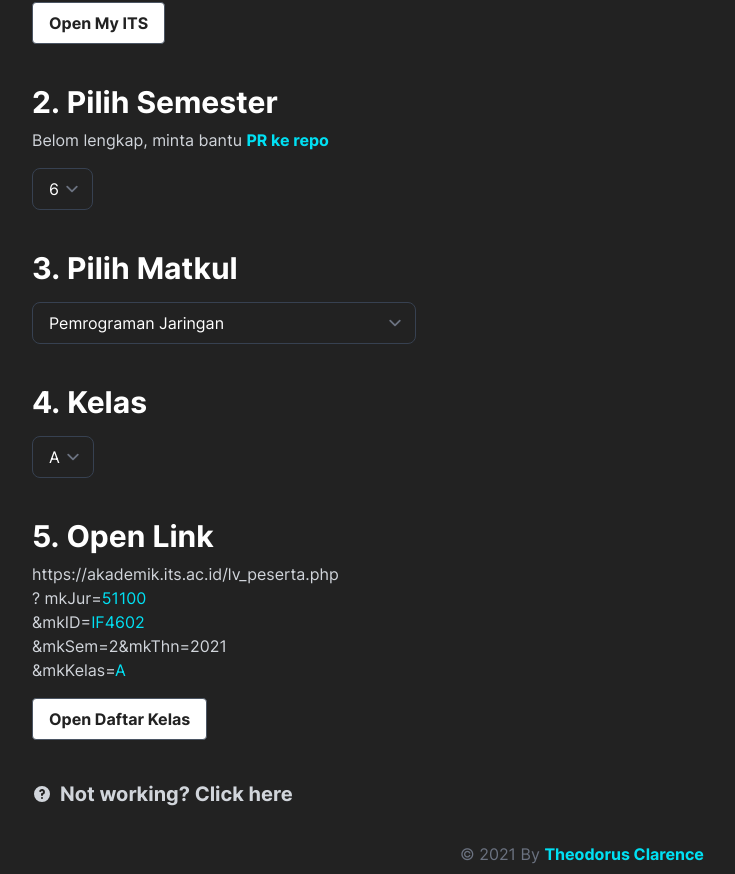
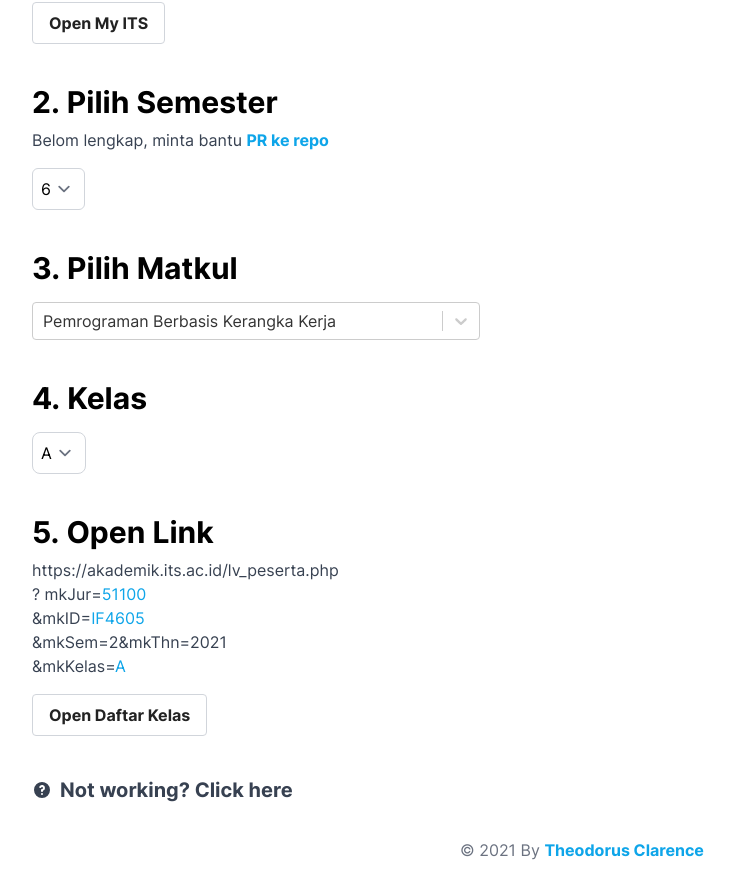
Before and after one commit to theodorusclarence/its-class-helper, a Next.js app: page / in a window 1280 px wide. Shown: the part 234-1108 px from the top of the page, without its empty margins (58-793 px from the left). Built offline with nearby package versions, Linux system fonts and the light colour scheme.

Commit message:
feat: light mode and use react-select

```diff
--- a/src/components/Button.tsx
+++ b/src/components/Button.tsx
@@ -6,12 +6,7 @@ type ButtonProps = {
   variant?: 'primary' | 'secondary';
 } & React.ComponentPropsWithoutRef<'button'>;
 
-export default function Button({
-  children,
-  className = '',
-  variant = 'primary',
-  ...rest
-}: ButtonProps) {
+export default function Button({ children, className = '', variant = 'primary', ...rest }: ButtonProps) {
   return (
     <button
       {...rest}
@@ -20,7 +15,7 @@ export default function Button({
         'border border-gray-600',
         {
           'bg-dark text-white': variant === 'primary',
-          'bg-white text-dark hover:bg-gray-200 hover:text-dark transition-colors':
+          'bg-white text-dark border-gray-300 hover:bg-gray-200 hover:text-dark transition-colors':
             variant === 'secondary',
         },
         className
--- a/src/components/ButtonLink.tsx
+++ b/src/components/ButtonLink.tsx
@@ -5,12 +5,7 @@ type ButtonLinkProps = {
   variant?: 'primary' | 'secondary';
 } & UnstyledLinkProps;
 
-export default function ButtonLink({
-  children,
-  className = '',
-  variant = 'primary',
-  ...rest
-}: ButtonLinkProps) {
+export default function ButtonLink({ children, className = '', variant = 'primary', ...rest }: ButtonLinkProps) {
   return (
     <UnstyledLink
       {...rest}
@@ -19,7 +14,7 @@ export default function ButtonLink({
         'border border-gray-600',
         {
           'bg-dark text-white': variant === 'primary',
-          'bg-white text-dark hover:bg-gray-200 hover:text-dark transition-colors':
+          'bg-white text-dark border-gray-300 hover:bg-gray-200 hover:text-dark transition-colors':
             variant === 'secondary',
         },
         className
--- a/src/components/FaqSection.tsx
+++ b/src/components/FaqSection.tsx
@@ -7,9 +7,8 @@ import NextImage from './NextImage';
 export default function FaqSection() {
   return (
     <Disclosure as='div'>
-      <Disclosure.Button className='inline-flex items-center gap-2 text-lg font-bold text-gray-300 md:text-xl hover:text-primary-400 focus-visible:text-primary-400'>
-        <HiQuestionMarkCircle className='flex-shrink-0' />{' '}
-        <span>Not working? Click here</span>
+      <Disclosure.Button className='inline-flex items-center gap-2 text-lg font-bold text-gray-700 md:text-xl hover:text-primary-400 focus-visible:text-primary-400'>
+        <HiQuestionMarkCircle className='flex-shrink-0' /> <span>Not working? Click here</span>
       </Disclosure.Button>
 
       <Transition
@@ -23,17 +22,11 @@ export default function FaqSection() {
         <Disclosure.Panel className='mt-4 space-y-4'>
           <div className='space-y-2'>
             <p>Kalo muncul error kaya gini</p>
-            <NextImage
-              src='/images/error1.png'
-              width='410'
-              height='74'
-              alt='Error: Maaf anda tidak berhak akses'
-            />
+            <NextImage src='/images/error1.png' width='410' height='74' alt='Error: Maaf anda tidak berhak akses' />
           </div>
           <div className='space-y-2'>
             <p>
-              Pastiin di <b>Step 1</b>, udah masuk sampe <b>SIAKAD</b>, bukan
-              sampe dashboard doang
+              Pastiin di <b>Step 1</b>, udah masuk sampe <b>SIAKAD</b>, bukan sampe dashboard doang
             </p>
             <NextImage
               src='/images/troubleshoot.png'
--- a/src/pages/index.tsx
+++ b/src/pages/index.tsx
@@ -1,4 +1,6 @@
+/* eslint-disable @typescript-eslint/no-non-null-assertion */
 import * as React from 'react';
+import Select from 'react-select';
 
 import { DataMatkul, dataMatkul } from '@/data/matkul';
 
@@ -10,43 +12,41 @@ import FaqSection from '@/components/FaqSection';
 
 export default function Home() {
   const [sem, setSem] = React.useState<string>('6');
-  const [matkul, setMatkul] = React.useState<DataMatkul | undefined>(
-    dataMatkul.find((datum) => datum.kode === 'IF4602')
-  );
+  const filteredData = dataMatkul.filter((datum) => datum.sem === sem);
+
+  const [matkul, setMatkul] = React.useState<DataMatkul>(filteredData[0]);
+  React.useEffect(() => {
+    setMatkul(filteredData[0]);
+  }, [filteredData]);
+
   const [kelas, setKelas] = React.useState<string>('A');
 
-  const filteredData = dataMatkul.filter((datum) => datum.sem === sem);
-
-  const handleMatkul = (e: React.ChangeEvent<HTMLSelectElement>) => {
-    setMatkul(dataMatkul.find((datum) => datum.kode === e.target.value));
-  };
+  const matkulOptions = filteredData.map((item) => ({
+    label: item.nama,
+    value: item.kode,
+  }));
 
   return (
     <>
       <Seo />
 
       <main>
-        <section className='relative bg-dark'>
-          <div className='min-h-screen py-16 space-y-10 text-white layout'>
+        <section className='relative'>
+          <div className='min-h-screen py-16 space-y-10 layout'>
             <h1 className='mb-8'>Daftar Kelas Informatika</h1>
             <div className='space-y-4'>
               <h3>1. Login MyITS SI Akademik</h3>
-              <p className='text-gray-300 !mt-2'>
+              <p className='text-gray-700 !mt-2'>
                 Buka sampai <b>SIAKAD</b>, jangan sampe dashboard doang.{' '}
-                <CustomLink href='https://i.imgur.com/aAf0YKh.png'>
-                  Contoh tampilan seperti ini
-                </CustomLink>
+                <CustomLink href='https://i.imgur.com/aAf0YKh.png'>Contoh tampilan seperti ini</CustomLink>
               </p>
-              <ButtonLink
-                variant='secondary'
-                href='https://akademik.its.ac.id/myitsauth.php'
-              >
+              <ButtonLink variant='secondary' href='https://akademik.its.ac.id/myitsauth.php'>
                 Open My ITS
               </ButtonLink>
             </div>
             <div className='space-y-4'>
               <h3>2. Pilih Semester</h3>
-              <p className='text-gray-300 !mt-2'>
+              <p className='text-gray-700 !mt-2'>
                 Belom lengkap, minta bantu{' '}
                 <CustomLink href='https://github.com/theodorusclarence/its-class-helper/blob/main/src/data/matkul.ts'>
                   PR ke repo
@@ -55,7 +55,7 @@ export default function Home() {
               <select
                 name='select'
                 id='semester'
-                className='py-2 pl-4 pr-8 border border-gray-700 rounded-lg focus:border-primary-400 focus:ring-primary-400 bg-dark'
+                className='py-2 pl-2 pr-8 border border-gray-300 rounded-md focus:border-primary-400 focus:ring-primary-400'
                 value={sem}
                 onChange={(e) => setSem(e.target.value)}
               >
@@ -68,26 +68,31 @@ export default function Home() {
             </div>
             <div className='space-y-4'>
               <h3>3. Pilih Matkul</h3>
-              <select
-                name='select'
-                id='matkul'
-                className='w-full max-w-sm  py-2 pl-4 pr-8 border border-gray-700 rounded-lg focus:border-primary-400 focus:ring-primary-400 bg-dark'
-                value={matkul?.kode}
-                onChange={handleMatkul}
-              >
-                {filteredData.map((item) => (
-                  <option key={item.kode} value={item.kode}>
-                    {item.nama}
-                  </option>
-                ))}
-              </select>
+              <div className='react-select-custom'>
+                <Select
+                  key={`select-${sem}`}
+                  onChange={(newValue) => {
+                    setMatkul(dataMatkul.find((datum) => datum.kode === newValue?.value)!);
+                  }}
+                  defaultValue={matkulOptions[0]}
+                  theme={(theme) => ({
+                    ...theme,
+                    colors: {
+                      ...theme.colors,
+                      primary: '#0284C7',
+                    },
+                  })}
+                  className='max-w-md'
+                  options={matkulOptions}
+                />
+              </div>
             </div>
             <div className='space-y-4'>
               <h3>4. Kelas</h3>
               <select
                 name='select'
                 id=''
-                className='py-2 pl-4 pr-8 border border-gray-700 rounded-lg focus:border-primary-400 focus:ring-primary-400 bg-dark'
+                className='py-2 pl-2 pr-8 border border-gray-300 rounded-lg focus:border-primary-400 focus:ring-primary-400'
                 value={kelas}
                 onChange={(e) => setKelas(e.target.value)}
               >
@@ -100,7 +105,7 @@ export default function Home() {
             </div>
             <div className='space-y-4'>
               <h3>5. Open Link</h3>
-              <p className='text-gray-300 !mt-2'>
+              <p className='text-gray-700 !mt-2'>
                 https://akademik.its.ac.id/lv_peserta.php
                 <br />? mkJur=
                 <span className='text-primary-400'>{matkul?.mkjur}</span>
@@ -119,9 +124,7 @@ export default function Home() {
 
               <ButtonLink
                 variant='secondary'
-                href={`https://akademik.its.ac.id/lv_peserta.php?mkJur=${
-                  matkul?.mkjur
-                }&mkID=${
+                href={`https://akademik.its.ac.id/lv_peserta.php?mkJur=${matkul?.mkjur}&mkID=${
                   matkul?.kode
                 }&mkSem=2&mkThn=2021&mkKelas=${kelas.toUpperCase()}`}
               >
--- a/src/styles/globals.css
+++ b/src/styles/globals.css
@@ -10,9 +10,8 @@
     font-weight: 100 900;
     font-display: optional;
     src: url('/fonts/inter-var-latin.woff2') format('woff2');
-    unicode-range: U+0000-00FF, U+0131, U+0152-0153, U+02BB-02BC, U+02C6, U+02DA,
-      U+02DC, U+2000-206F, U+2074, U+20AC, U+2122, U+2191, U+2193, U+2212,
-      U+2215, U+FEFF, U+FFFD;
+    unicode-range: U+0000-00FF, U+0131, U+0152-0153, U+02BB-02BC, U+02C6, U+02DA, U+02DC, U+2000-206F, U+2074, U+20AC,
+      U+2122, U+2191, U+2193, U+2212, U+2215, U+FEFF, U+FFFD;
   }
 
   /* Write your own custom base styles here */
@@ -48,8 +47,7 @@
 
 @layer utilities {
   .animated-underline {
-    background-image: linear-gradient(#33333300, #33333300),
-      linear-gradient(to right, #00e0f3, #00c4fd);
+    background-image: linear-gradient(#33333300, #33333300), linear-gradient(to right, #00e0f3, #00c4fd);
     background-size: 100% 2px, 0 2px;
     background-position: 100% 100%, 0 100%;
     background-repeat: no-repeat;
@@ -60,3 +58,7 @@
     background-size: 0 2px, 100% 2px;
   }
 }
+
+.react-select-custom input:focus {
+  box-shadow: none;
+}
--- a/tailwind.config.js
+++ b/tailwind.config.js
@@ -13,8 +13,8 @@ module.exports = {
       },
       colors: {
         primary: {
-          400: '#00E0F3',
-          500: '#00c4fd',
+          400: '#0EA5E9',
+          500: '#0284C7',
         },
         dark: '#222222',
       },
```
Also changed, not shown: package.json (+6 -2 lines), 1 other file (tests, documents, lock files or other folders).
